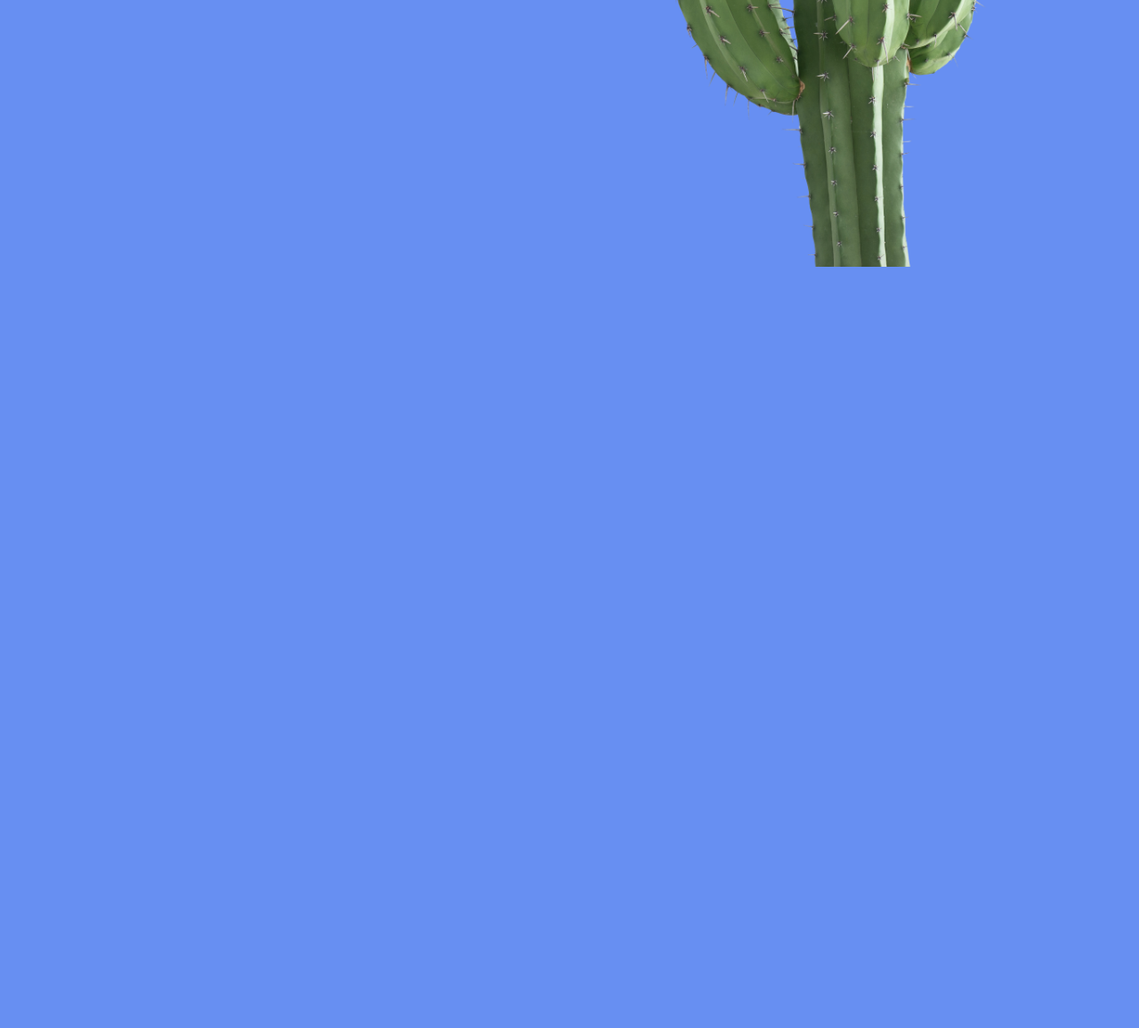
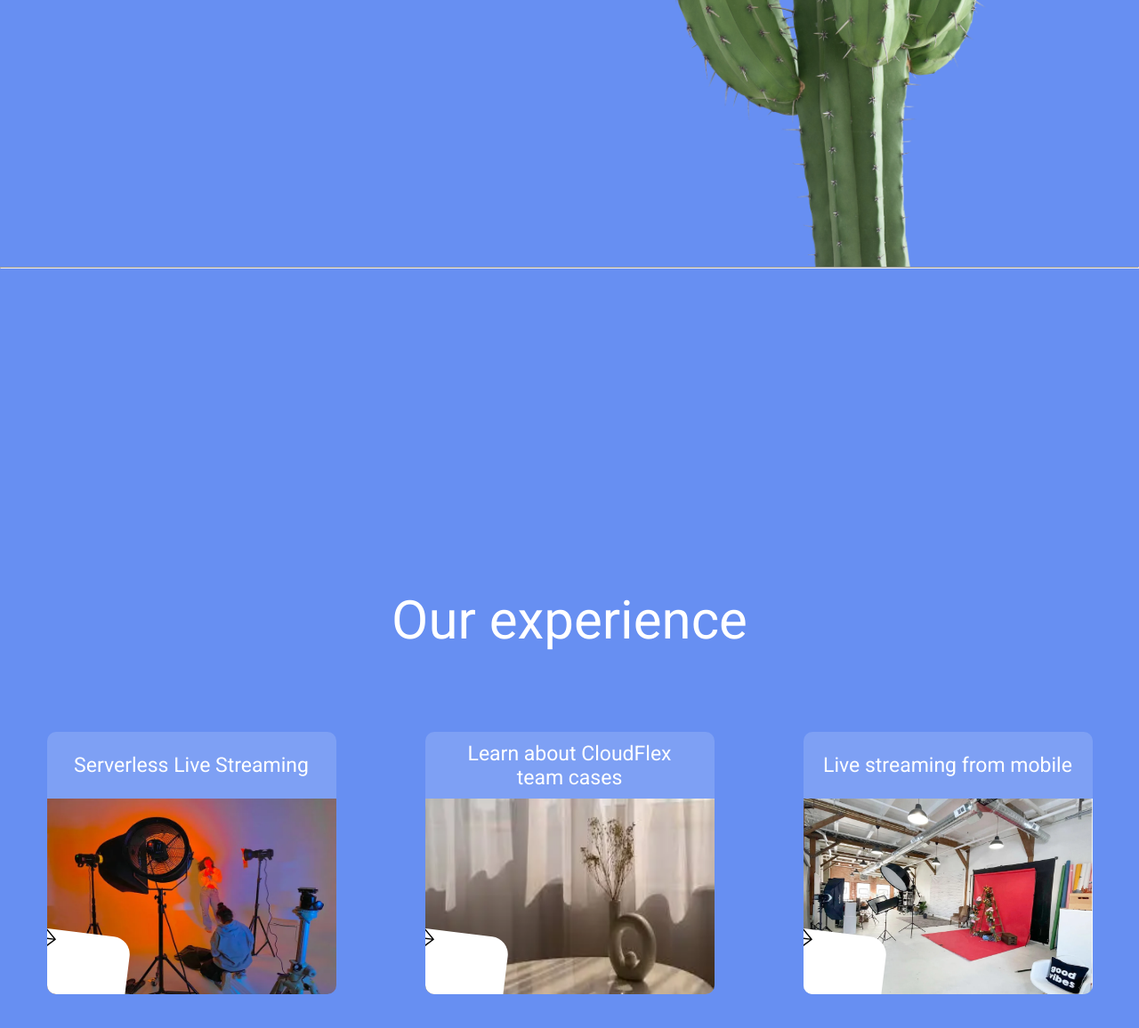
Before and after one commit to PureTeamLead/Landing4Course, a website built with Parcel: page index.html in a window 1280 px wide. Shown: the part 3664-4820 px from the top of the page at 89% size. Before the commit the page ends 3964 px from the top, so only its background shows below. Built offline with nearby package versions, Linux system fonts and the light colour scheme.

Commit message:
experience section implementation

```diff
--- a/index.html
+++ b/index.html
@@ -85,9 +85,9 @@
 				</div>
 			</section>
 
-			<section class="work-section">
+			<section class="work-section" aria-label="work section">
 				<div class="container">
-					<div class="work">
+					<div class="work" aria-label="work section wrapper">
 						<h2 class="work__title">How we work?</h2>
 						<div class="work__cards-wrapper">
 							<!-- 1 icon Analysis -->
@@ -196,9 +196,9 @@
 
 			<hr class="divider" />
 
-			<section class="about-section">
+			<section class="about-section" aria-label="about section">
 				<div class="container">
-					<div class="about">
+					<div class="about" aria-label="about section wrapper">
 						<div class="about__quality">
 							<h3 class="about__quality-title">High Quality</h3>
 							<p class="about__quality-desc">
@@ -228,6 +228,62 @@
 					</div>
 				</div>
 			</section>
+
+			<hr class="divider" />
+
+			<section class="experience section" aria-label="experience section">
+				<div class="container">
+					<div class="experience" aria-label="experience section wrapper">
+						<h2 class="experience__title">Our experience</h2>
+						<div class="experience__offers">
+							<figure class="experience__offers-card card">
+								<h3 class="card__title">Serverless Live Streaming</h3>
+								<img
+									class="card__image"
+									src="assets/images/first_photo.webp"
+									alt="streaming service photo"
+								/>
+								<button class="card__button button">
+									<svg class="button__arrow-icon" aria-label="arrow icon">
+										<use href="./assets/sprites.svg#arrow-icon"></use>
+									</svg>
+								</button>
+							</figure>
+
+							<figure class="experience__offers-card card">
+								<h3 class="card__title">
+									<span>Learn about CloudFlex</span>
+									<span>team cases</span>
+								</h3>
+								<img
+									class="card__image"
+									src="assets/images/second_photo.webp"
+									alt="streaming service photo"
+								/>
+								<button class="card__button">
+									<svg class="button__arrow-icon" aria-label="arrow icon">
+										<use href="./assets/sprites.svg#arrow-icon"></use>
+									</svg>
+								</button>
+							</figure>
+
+							<figure class="experience__offers-card card">
+								<h3 class="card__title">Live streaming from mobile</h3>
+								<img
+									class="card__image"
+									src="assets/images/third_photo.webp"
+									alt="streaming service photo"
+								/>
+								<button class="card__button">
+									<svg class="button__arrow-icon" aria-label="arrow icon">
+										<use href="./assets/sprites.svg#arrow-icon"></use>
+									</svg>
+								</button>
+							</figure>
+						</div>
+					</div>
+				</div>
+			</section>
 		</main>
 		<footer class="footer"></footer>
 	</body>
--- /dev/null
+++ b/styles/_experience.scss
@@ -0,0 +1,91 @@
+@use 'variables' as v;
+@use 'sass:color';
+@use 'mixins' as m;
+@use 'placeholders';
+
+.experience {
+	padding: 180px 0;
+	margin: 0 auto;
+	text-align: center;
+	@include m.d-flex(start, center, nowrap, column, 0, 90px);
+
+	&__title {
+		@include m.font(60px, 400, v.$color_white);
+
+		@media (max-width: v.$media_sm) {
+			& {
+				font-size: 35px;
+			}
+		}
+	}
+
+	&__offers {
+		width: 100%;
+		padding: 0 15px;
+		@include m.d-flex(space-around, center, wrap, row, 100px, 55px);
+
+		.card {
+			width: 325px;
+			height: 295px;
+			border-radius: 10px;
+			position: relative;
+			background-color: color.adjust(v.$color_white, $alpha: -0.85);
+			@include m.d-flex(space-between, center, nowrap, column, 0, 0);
+			overflow: hidden;
+			flex-shrink: 0;
+
+			@media (max-width: v.$media_min) {
+				& {
+					width: 300px;
+				}
+			}
+
+			&:hover {
+				cursor: pointer;
+				box-shadow: 0 8px 20px 12px rgba(0, 0, 0, 0.15),
+					inset 0 -5px 70px 25px rgba(0, 0, 0, 0.2);
+			}
+
+			&__title {
+				@include m.font(23px, 400, v.$color_white);
+				@include m.d-flex(center, center, wrap, column, 0, 0);
+				flex-grow: 1;
+			}
+
+			&__image {
+				width: 100%;
+				height: 220px;
+			}
+
+			&__button {
+				@include m.position(absolute, 1, -1, bottom, left, -20px, -30px);
+				width: 120px;
+				height: 90px;
+				border: none;
+				border-radius: 20px;
+				background-color: v.$color_white;
+				rotate: z 7deg;
+				transition: rotate 0.2s;
+
+				&__arrow-icon {
+					width: 36px;
+					height: 23px;
+					fill: v.$color_black;
+					rotate: z -7deg;
+					translate: 12px -3px;
+				}
+
+				&:hover {
+					cursor: pointer;
+					scale: 1.3;
+					rotate: z 7deg;
+
+					.button__arrow-icon {
+						rotate: z -7deg;
+						translate: 17px -8px;
+					}
+				}
+			}
+		}
+	}
+}
--- a/styles/_importer.scss
+++ b/styles/_importer.scss
@@ -4,3 +4,4 @@
 @forward 'hero';
 @forward 'work';
 @forward 'about';
+@forward 'experience';
```
Also changed, not shown: assets/images/first_photo.webp (added), assets/images/second_photo.webp (added), assets/images/third_photo.webp (added), assets/sprites.svg, dist/index.css, 1 other file.
